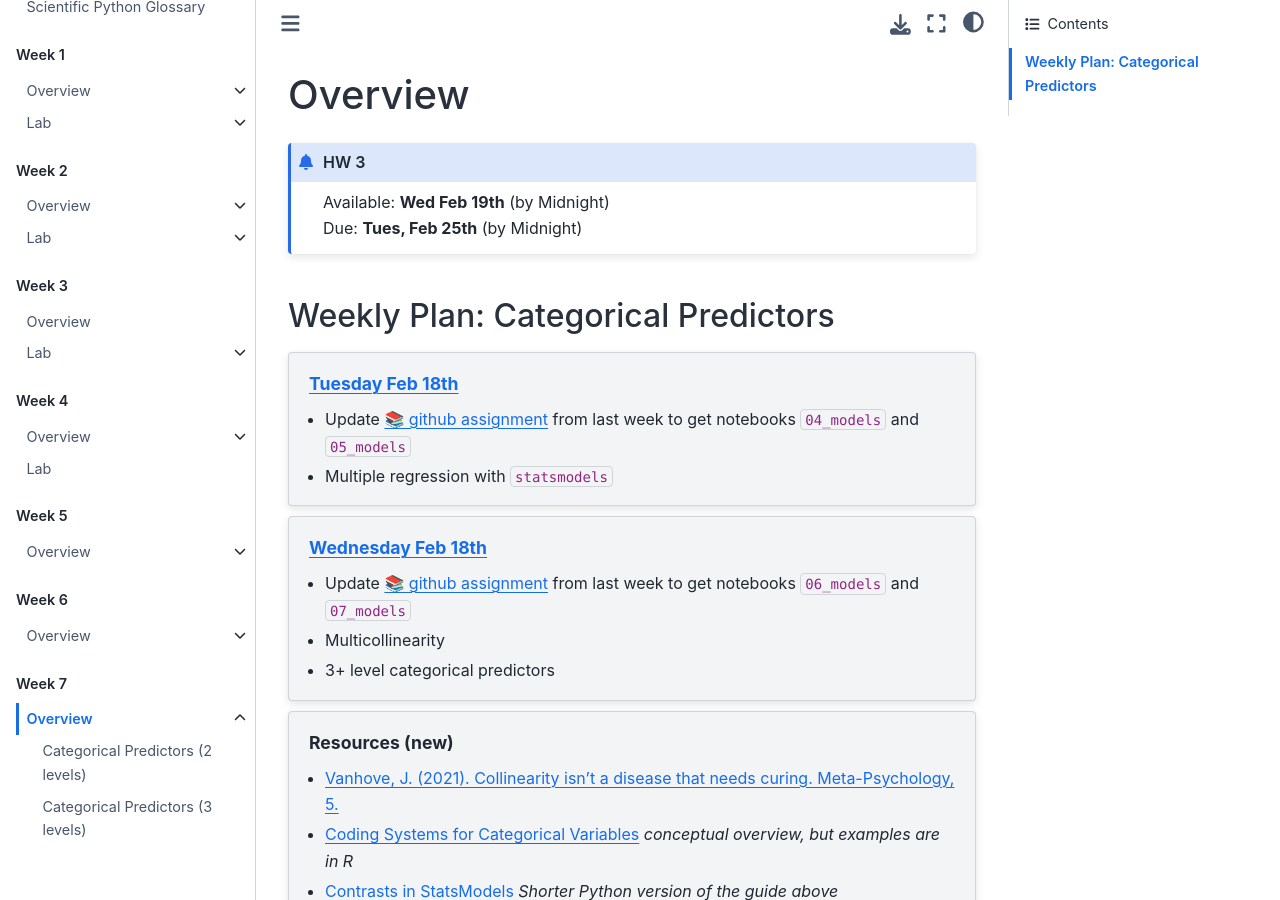
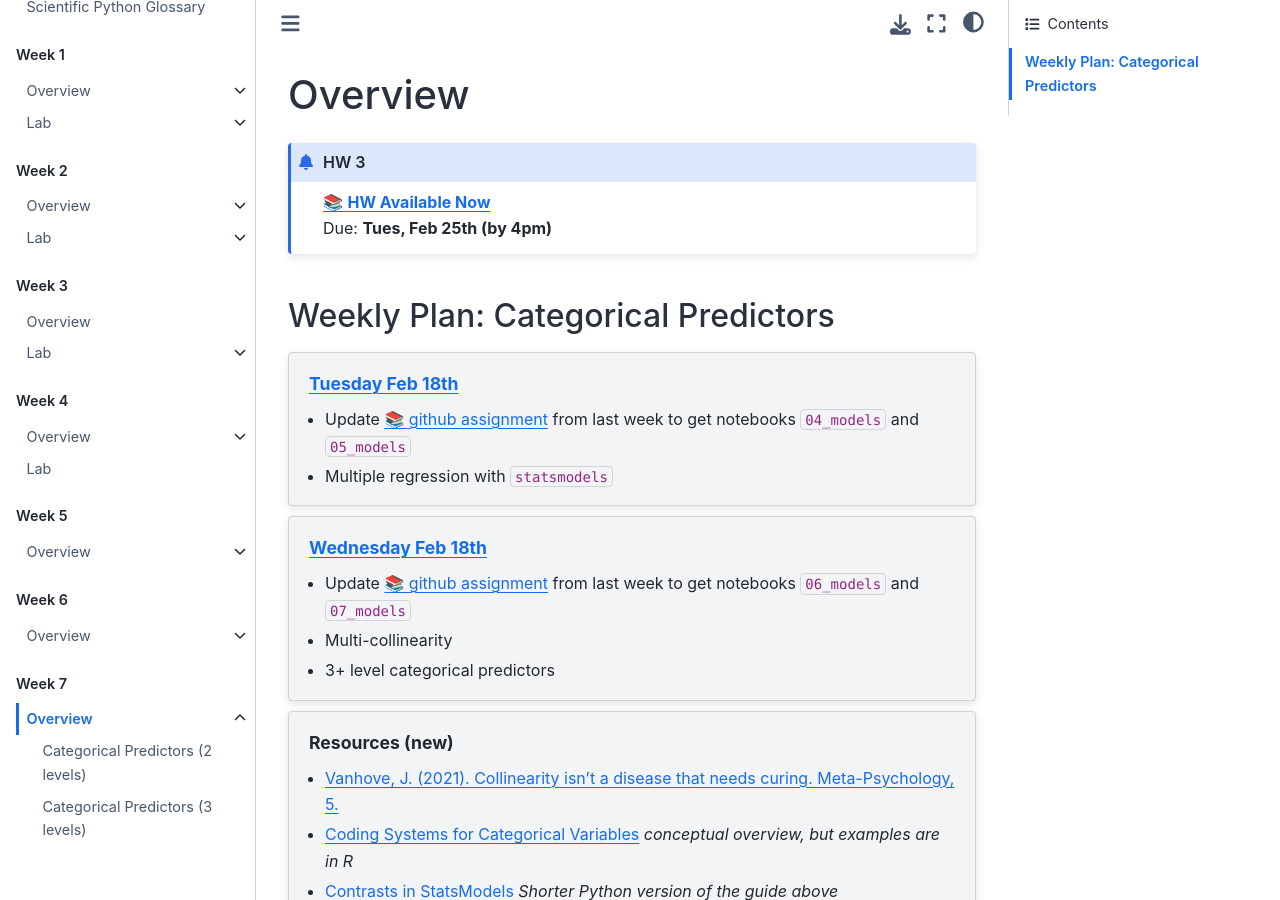
Before and after one commit to psyc201b/PSYC-201B, a Jupyter Book: the page built from lectures/wk7/overview.md, in a window 1280 px wide and 900 px high. Built offline with Jupyter Book 1.0.4 settings and Sphinx 7.4.7 and the Sphinx Book theme 1.1.4, drawn with Linux system fonts in a browser that asks for light colours; pages that are not in the unit, such as notebooks, are missing from menus.

Commit message:
add hw link

````diff
--- a/lectures/wk7/overview.md
+++ b/lectures/wk7/overview.md
@@ -1,7 +1,7 @@
 # Overview
 ```{admonition} HW 3
-Available: **Wed Feb 19th** (by Midnight)
-Due: **Tues, Feb 25th** (by Midnight)
+[📚 **HW Available Now**](https://classroom.github.com/a/n5i7Z8uo)
+Due: **Tues, Feb 25th (by 4pm)**
 ```
 
 ## Weekly Plan: Categorical Predictors
@@ -12,7 +12,7 @@ Due: **Tues, Feb 25th** (by Midnight)
 
 ```{topic} [Wednesday Feb 18th](/lectures/wk7/2.md)
 - Update [📚 github assignment](https://classroom.github.com/a/Xfxgaqdi) from last week to get notebooks `06_models` and `07_models`
-- Multicollinearity
+- Multi-collinearity
 - 3+ level categorical predictors
 ```
 
````
